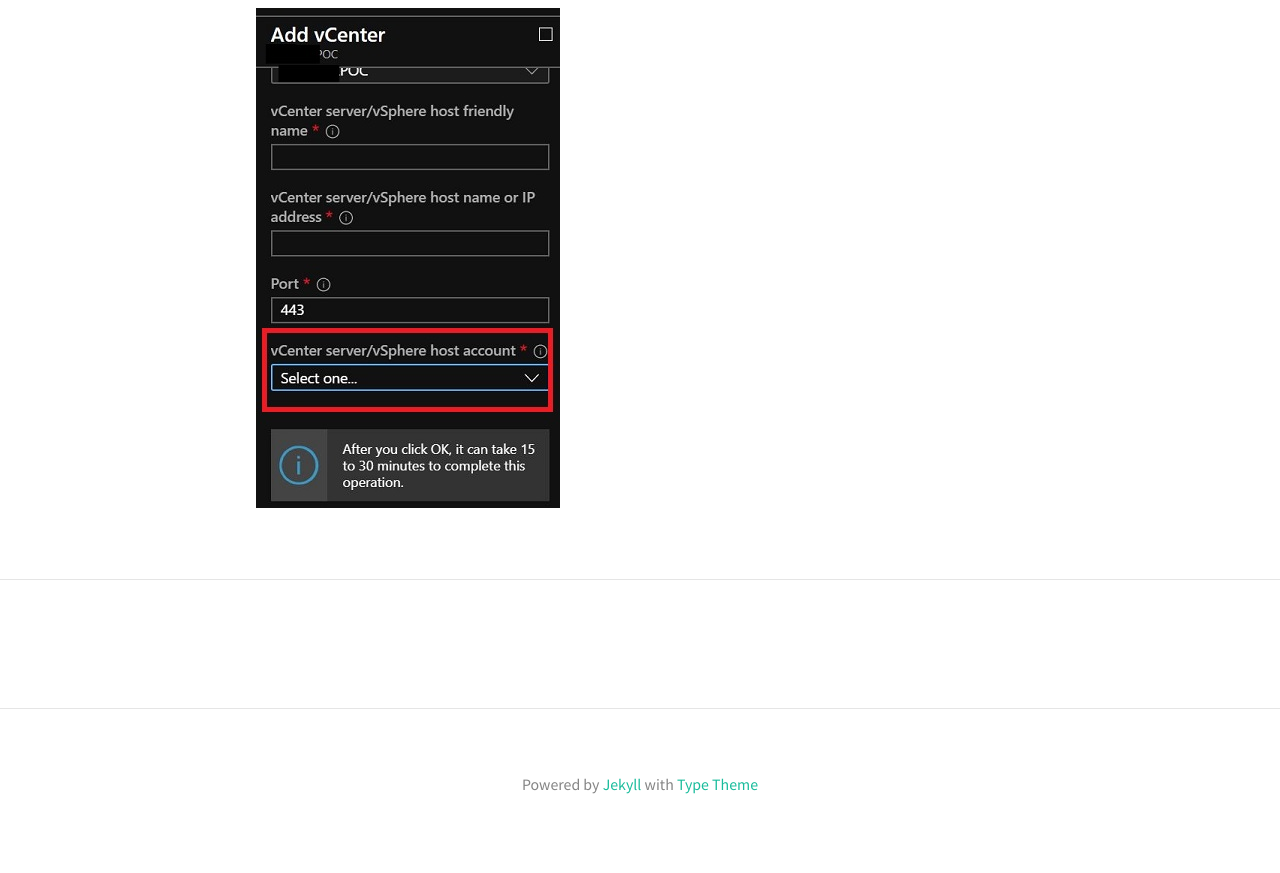
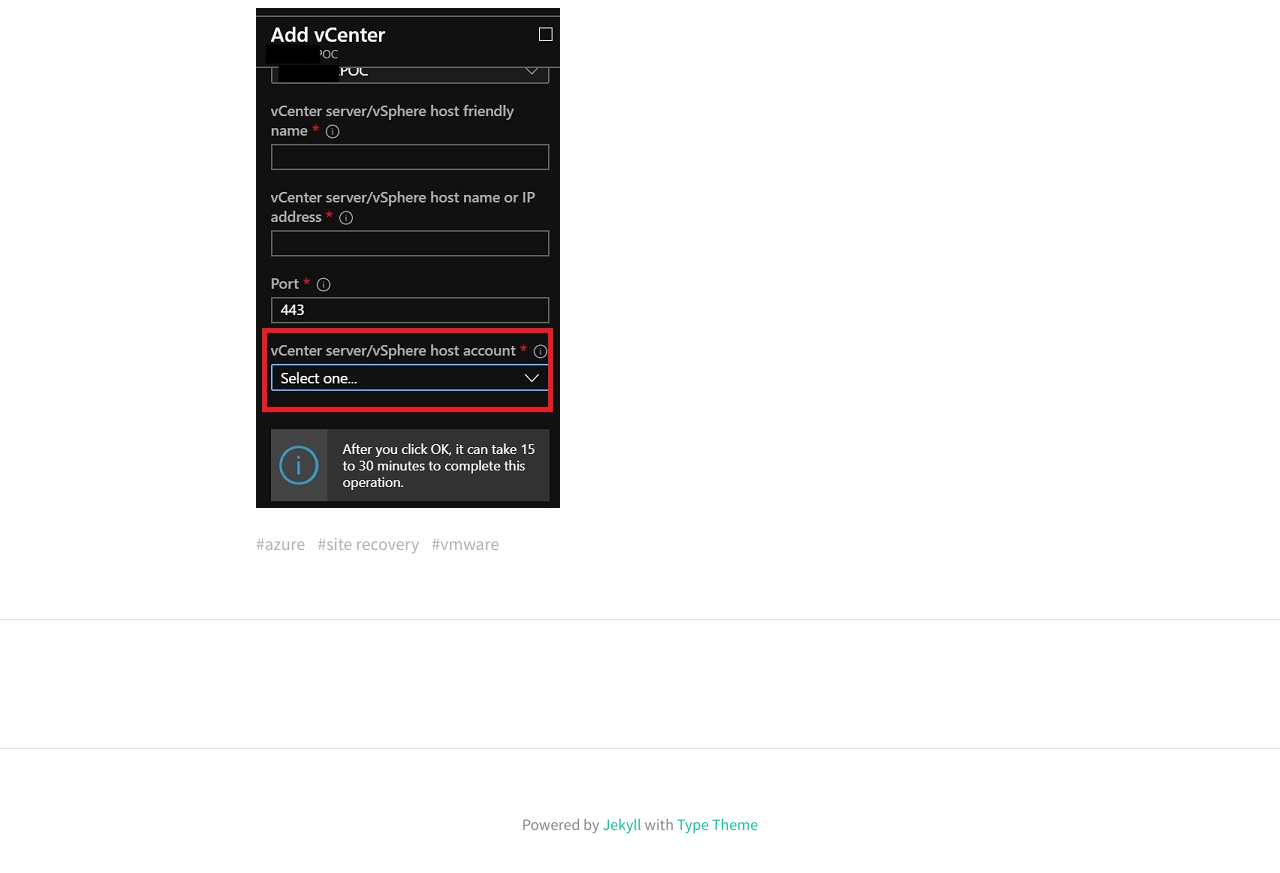
Before and after one commit to rossinthecloud/rossinthecloud.github.io, a Jekyll site: the page built from _posts/2020-01-25-ASRVMwareError.md, in a window 1280 px wide and 900 px high, scrolled down 1766 px. Shown: the top 873 px of the window. Built offline with Jekyll 4.4.1, drawn with Linux system fonts in a browser that asks for light colours; nearby versions of some CDN libraries; comment, search, counter and statistics services are not loaded.

Commit message:
Update 2020-01-25-ASRVMwareError.md

```diff
--- a/_posts/2020-01-25-ASRVMwareError.md
+++ b/_posts/2020-01-25-ASRVMwareError.md
@@ -1,5 +1,6 @@
 ---
 layout: post
+tags: [azure,site recovery,vmware]
 title: Azure Site Recovery & VMWare - Addition of vCenter Server/vSphere ESXi server failed
 ---
 During a recent proof of concept deployment for Azure Site Recovery (ASR) with VMWare, I was  encountering issues adding vCenter instances and accounts into the environment via the setup process.
```
